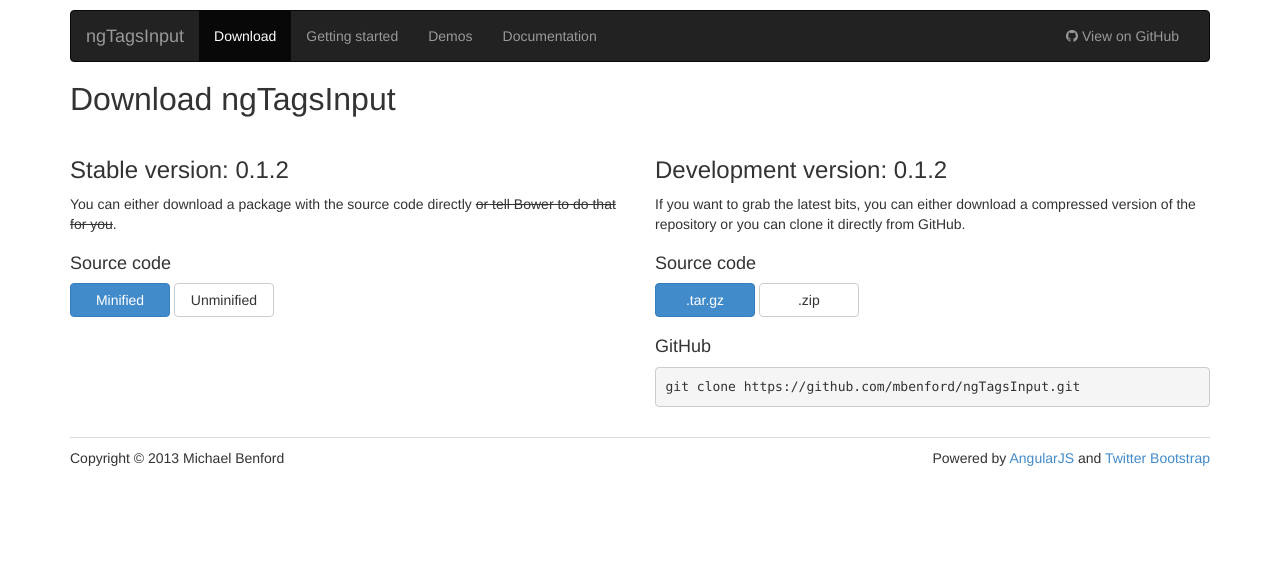
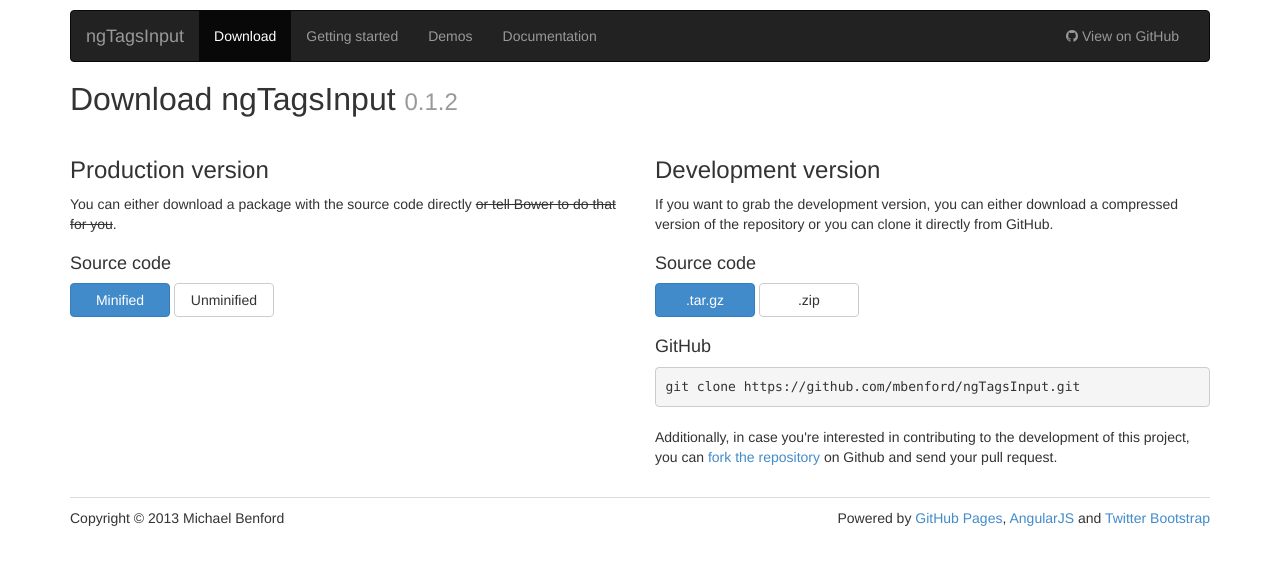
Before and after one commit to mbenford/ngTagsInput, a Jekyll site: the page built from download.html, in a window 1280 px wide. Shown: the top 565 px of the page. Built offline with Jekyll 4.4.1, drawn with Linux system fonts in a browser that asks for light colours; nearby versions of some CDN libraries; Markdown is read by kramdown in place of the engine named in the settings.

Commit message:
Fixed download links Added GitHub Pages to the "Powered by" banner

```diff
--- a/_config.yml
+++ b/_config.yml
@@ -3,4 +3,3 @@ markdown: redcarpet
 pygments: true
 exclude: ['node_modules','*.log']
 stable_version: 0.1.2
-latest_version: 0.1.2
--- a/_includes/footer.html
+++ b/_includes/footer.html
@@ -8,7 +8,7 @@
       </div>
       <div class="col-md-6">
         <p class="text-right">
-          Powered by <a href="http://angularjs.org/">AngularJS</a> and <a href="http://getbootstrap.com/">Twitter Bootstrap</a>
+          Powered by <a href="http://pages.github.com/">GitHub Pages</a>, <a href="http://angularjs.org/">AngularJS</a> and <a href="http://getbootstrap.com/">Twitter Bootstrap</a>
         </p>
       </div>
     </div>
--- a/_includes/navbar.html
+++ b/_includes/navbar.html
@@ -15,6 +15,7 @@
           <li><a href="http://github.com/mbenford/ngTagsInput"><i class="icon-github"></i> View on GitHub</a></li>
         </ul>
       </div>
+
     </div>
   </nav>
 </div>
--- a/download.html
+++ b/download.html
@@ -1,11 +1,11 @@
 ---
 layout: default
 ---
-<h1 class="page-title">Download ngTagsInput</h1>
+<h1 class="page-title">Download ngTagsInput <small>{{ site.stable_version }}</small></h1>
 
 <div class="row">
   <div class="col-md-6">
-    <h3>Stable version: {{ site.stable_version }}</h3>
+    <h3>Production version</h3>
     <div class="row">
       <div class="col-md-12">
         You can either download a package with the source code directly <span class="deleted-text">or tell Bower to do that for you</span>.
@@ -15,8 +15,8 @@ layout: default
     <div class="row row-download">
       <div class="col-md-12">
         <h4>Source code</h4>
-        <a href="https://github.com/mbenford/ngTagsInput/releases/download/v0.1.2/ng-tags-input.min.zip" class="btn btn-primary btn-download">Minified</a>
-        <a href="https://github.com/mbenford/ngTagsInput/releases/download/v0.1.2/ng-tags-input.zip" class="btn btn-default btn-download">Unminified</a>
+        <a href="https://github.com/mbenford/ngTagsInput/releases/download/v{{ site.stable_version }}/ng-tags-input.min.zip" class="btn btn-primary btn-download">Minified</a>
+        <a href="https://github.com/mbenford/ngTagsInput/releases/download/v{{ site.stable_version }}/ng-tags-input.zip" class="btn btn-default btn-download">Unminified</a>
       </div>
     </div>
 
@@ -29,19 +29,19 @@ layout: default
   </div>
 
   <div class="col-md-6">
-    <h3>Development version: {{ site.latest_version }}</h3>
+    <h3>Development version</h3>
     <div class="row">
       <div class="col-md-12">
-        If you want to grab the latest bits, you can either download a compressed version of the repository
-        or you can clone it directly from GitHub.
+        If you want to grab the development version, you can either download a compressed version of the repository or
+        you can clone it directly from GitHub.
       </div>
     </div>
 
     <div class="row row-download">
       <div class="col-md-12">
         <h4>Source code</h4>
-        <a href="https://github.com/mbenford/ngTagsInput/archive/v0.1.2.tar.gz" class="btn btn-primary btn-download">.tar.gz</a>
-        <a href="https://github.com/mbenford/ngTagsInput/archive/v0.1.2.zip" class="btn btn-default btn-download">.zip</a>
+        <a href="https://github.com/mbenford/ngTagsInput/archive/v{{ site.stable_version }}.tar.gz" class="btn btn-primary btn-download">.tar.gz</a>
+        <a href="https://github.com/mbenford/ngTagsInput/archive/v{{ site.stable_version }}.zip" class="btn btn-default btn-download">.zip</a>
       </div>
     </div>
 
@@ -51,5 +51,14 @@ layout: default
         <pre>git clone https://github.com/mbenford/ngTagsInput.git</pre>
       </div>
     </div>
+
+    <div class="row row-download">
+      <div class="col-md-12">
+        <p>
+          Additionally, in case you're interested in contributing to the development of this project, you can
+          <a href="https://github.com/mbenford/ngTagsInput">fork the repository</a> on Github and send your pull request.
+        </p>
+      </div>
+    </div>
   </div>
 </div>
```
